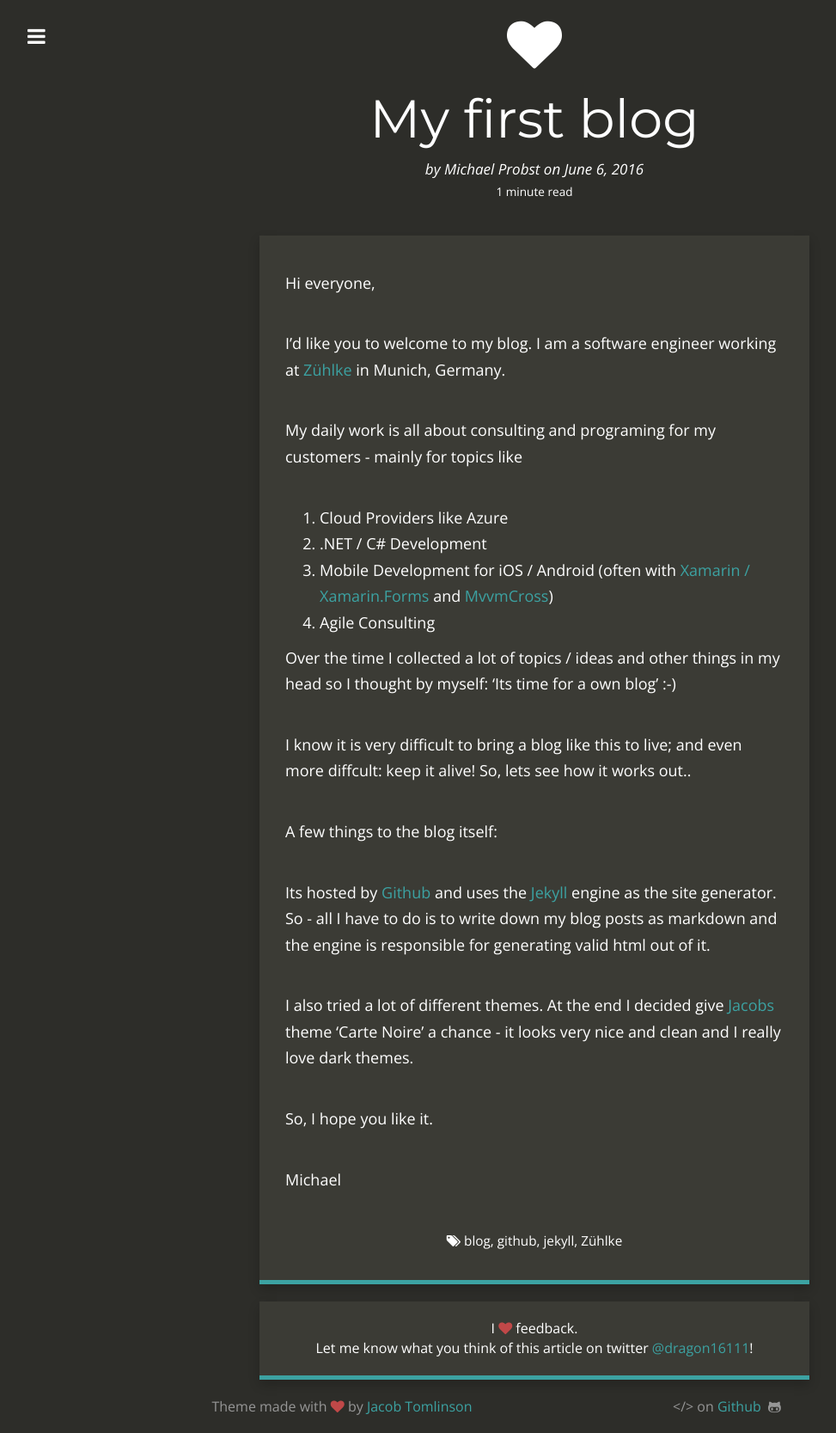
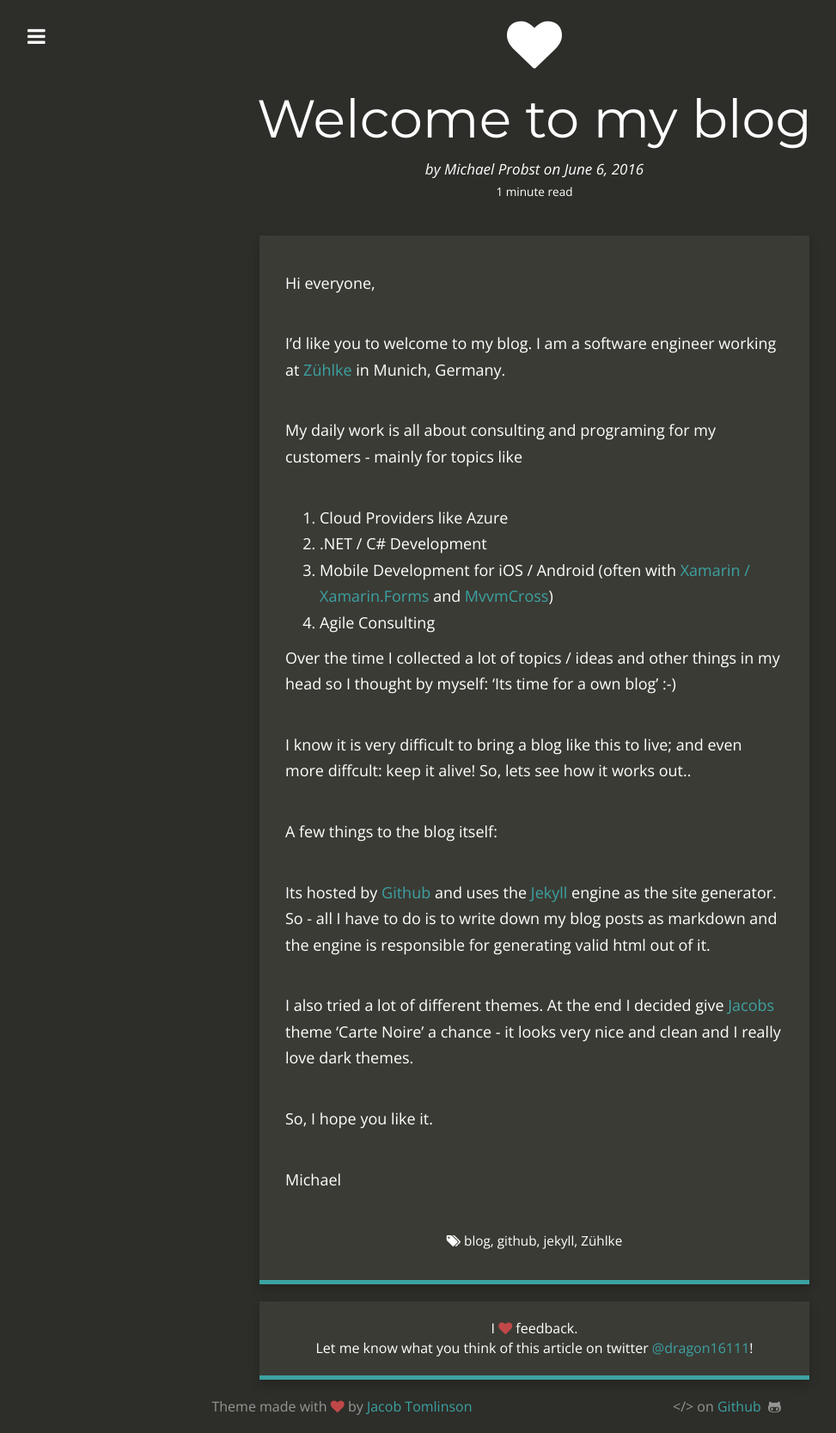
Before and after one commit to Dragon160/dragon160.github.io, a Jekyll site: the page built from _posts/2016-06-09-my-first-blog.md, in a window 1280 px wide. Shown: the whole page at 86% size, without its empty margins (18-991 px from the left). Built offline with Jekyll 4.4.1, drawn with Linux system fonts in a browser that asks for light colours; nearby versions of some CDN libraries.

Commit message:
changed blog title

```diff
--- a/_posts/2016-06-09-my-first-blog.md
+++ b/_posts/2016-06-09-my-first-blog.md
@@ -1,6 +1,6 @@
 ---
 layout:     post
-title:      My first blog
+title:      Welcome to my blog
 date:       2016-06-06
 author:     Michael Probst
 summary:
```
